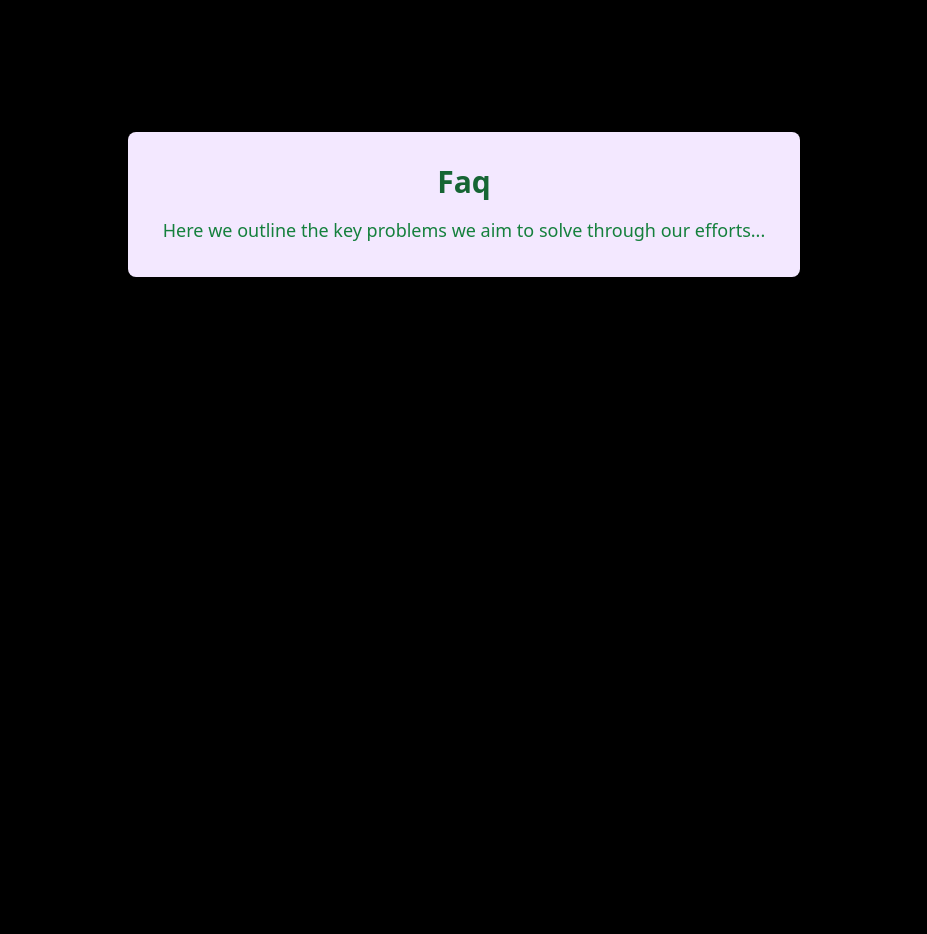
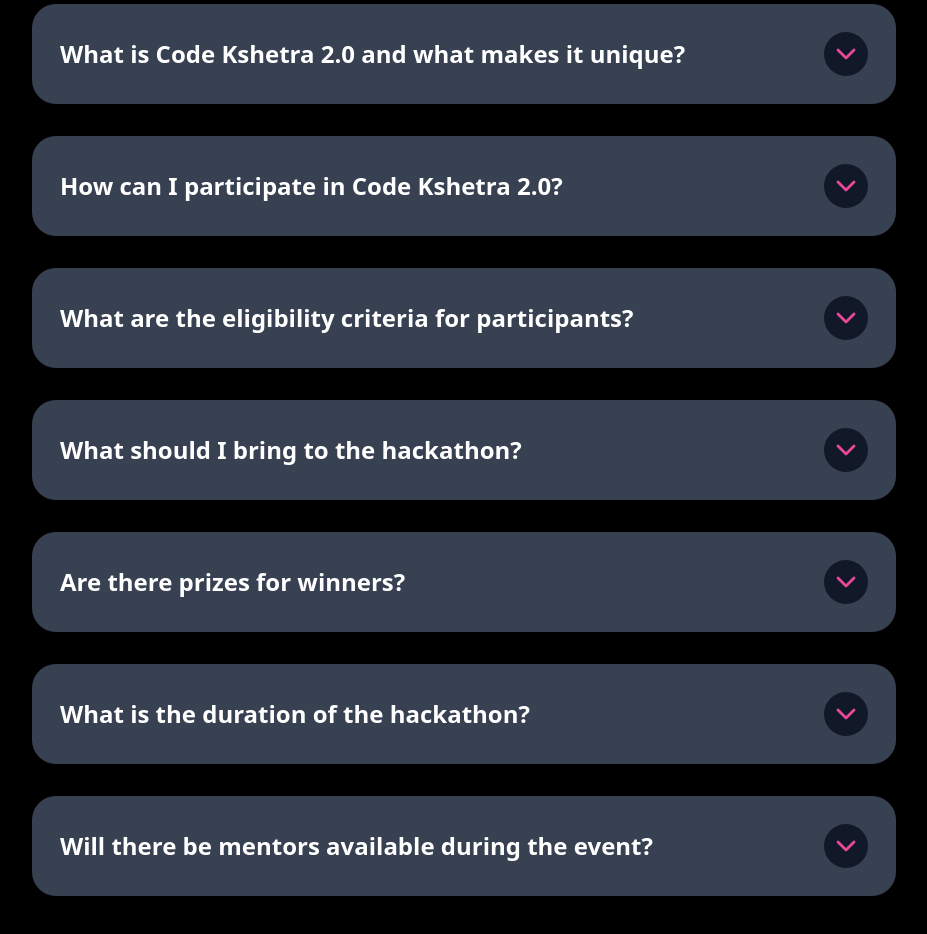
Before and after one commit to THEGAMECHANGER416/CodeKshetra2.0, a React (Vite) app: page / in a window 1280 px wide. Shown: the part 4540-5474 px from the top of the page, without its empty margins (176-1103 px from the left). Built offline with nearby package versions, Linux system fonts and the light colour scheme.

Commit message:
Final Faq

```diff
--- a/src/App.tsx
+++ b/src/App.tsx
@@ -63,7 +63,7 @@ function App() {
         <div ref={prizePoolRef} className="h-screen">
           <PrizePool />
         </div>
-        <div ref={faqRef} className="h-screen">
+        <div ref={faqRef} className="h-100">
           <Faq />
         </div>
         <div ref={mentorCardRef} className="h-screen">
--- a/src/components/custom/FAQ.tsx
+++ b/src/components/custom/FAQ.tsx
@@ -1,14 +1,97 @@
-import React from 'react';
+"use client";
 
-const Faq: React.FC = () => {
-    return (
-        <div className="bg-purple-100 p-8 rounded-lg shadow-lg my-8 mx-auto max-w-2xl my-[30rem]">
-          <h1 className="text-3xl text-green-800 font-semibold mb-4">Faq</h1>
-          <p className="text-green-700 text-lg leading-relaxed">
-            Here we outline the key problems we aim to solve through our efforts...
-          </p>
-        </div>
-    );
-};
+import { useState } from "react";
+import { ChevronDown } from "lucide-react";
 
-export default Faq;
+// Define the interface for FAQ items
+interface FAQ {
+  question: string;
+  answer: string;
+}
+
+// Define the faqs array with the FAQ type
+const faqs: FAQ[] = [
+  {
+    question: "What is Code Kshetra 2.0 and what makes it unique?",
+    answer:
+      "Code Kshetra 2.0 is a groundbreaking hackathon jointly organized by JIMS Sector-5 Rohini and Geek Room. It provides a unique experience, redefining the boundaries of creativity and technology, transcending conventional hackathons.",
+  },
+  {
+    question: "How can I participate in Code Kshetra 2.0?",
+    answer:
+      "You can register on our official website. After registration, you will receive further instructions via email.",
+  },
+  {
+    question: "What are the eligibility criteria for participants?",
+    answer:
+      "Participants must be students currently enrolled in a college or university. All skill levels are welcome.",
+  },
+  {
+    question: "What should I bring to the hackathon?",
+    answer:
+      "Bring your laptop, charger, any necessary software tools, and a collaborative spirit. Food and drinks will be provided.",
+  },
+  {
+    question: "Are there prizes for winners?",
+    answer:
+      "Yes, there are exciting prizes for the top teams, including cash rewards, mentorship opportunities, and tech gadgets.",
+  },
+  {
+    question: "What is the duration of the hackathon?",
+    answer:
+      "The hackathon will last for 48 hours, starting from [start date] to [end date]. Participants are encouraged to work around the clock!",
+  },
+  {
+    question: "Will there be mentors available during the event?",
+    answer:
+      "Absolutely! We will have industry experts and mentors available to guide participants throughout the hackathon.",
+  },
+];
+
+export default function Faq() {
+  const [expandedIndex, setExpandedIndex] = useState<number | null>(null);
+
+  const toggleFAQ = (index: number) => {
+    setExpandedIndex(expandedIndex === index ? null : index);
+  };
+
+  return (
+    <div className="max-w-4xl mx-auto px-4 py-16">
+      <h2 className="md:text-[12rem] text-6xl font-bebas text-pink font-bold mb-[4rem] md:mb-[6rem] text-center">
+        FAQS
+      </h2>
+      <div className="space-y-8">
+        {faqs.map((faq, index) => (
+          <div key={index} className="relative">
+            <div className="bg-gray-700 rounded-3xl overflow-hidden shadow-lg">
+              <button
+                className="w-full text-left p-7 focus:outline-none flex justify-between items-center"
+                onClick={() => toggleFAQ(index)}
+              >
+                <span className="font-bold text-white text-lg md:text-2xl pr-8">
+                  {faq.question}
+                </span>
+                <div className="bg-gray-900 rounded-full p-1.5 flex-shrink-0">
+                  <ChevronDown
+                    className={`w-8 h-8 text-pink-500 transition-transform duration-200 ${
+                      expandedIndex === index ? "transform rotate-180" : ""
+                    }`}
+                  />
+                </div>
+              </button>
+            </div>
+            <div
+              className={`overflow-hidden transition-all duration-700 ease-in-out ${
+                expandedIndex === index ? "max-h-screen opacity-100 scale-100" : "max-h-0 opacity-0 scale-95"
+              }`}
+            >
+              <div className="mt-3 bg-gray-600 bg-opacity-40 rounded-3xl p-7 shadow-lg transform transition-all duration-700 ease-in-out">
+                <p className="text-white text-base md:text-lg font-semibold">{faq.answer}</p>
+              </div>
+            </div>
+          </div>
+        ))}
+      </div>
+    </div>
+  );
+}
```
